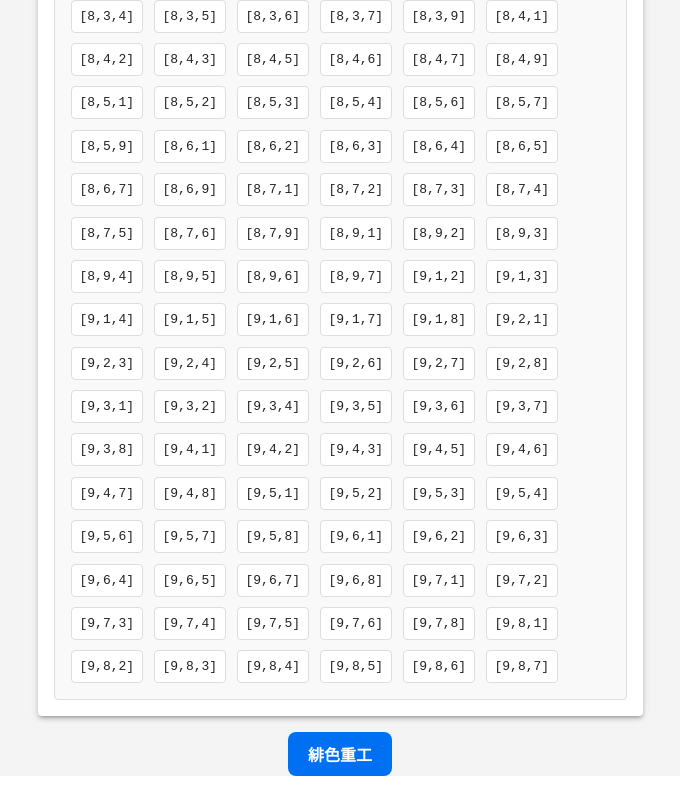
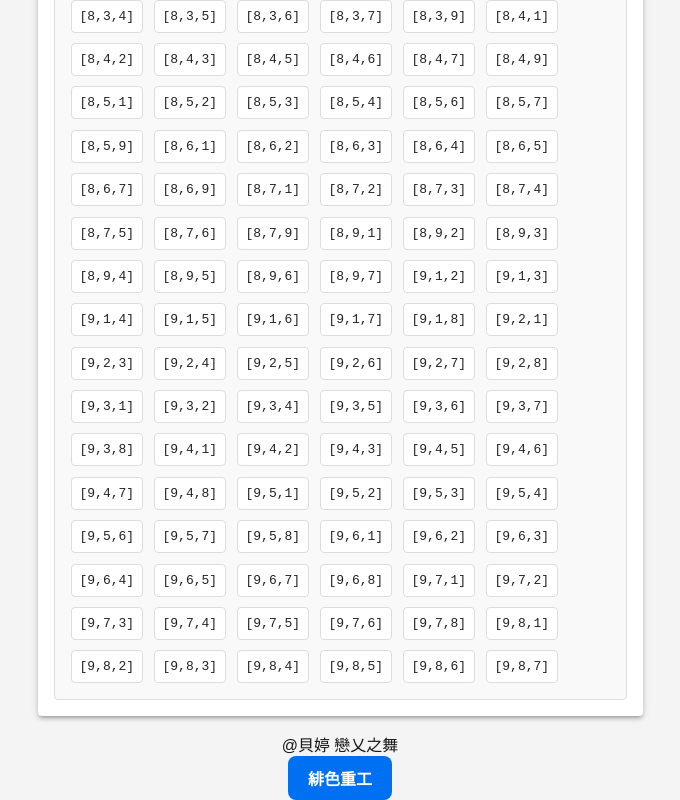
Before and after one commit to ScholesAcg/Project_Beatrice, a Next.js app: page /mabinogi_numbergame in a window 1280 px wide. Shown: the part 3638-4438 px from the top of the page, without its empty margins (300-980 px from the left). Before the commit the page ends 4414 px from the top, so only its background shows below. Built offline with nearby package versions, Linux system fonts and the light colour scheme.

Commit message:
signature

```diff
--- a/src/app/mabinogi_numbergame/page.jsx
+++ b/src/app/mabinogi_numbergame/page.jsx
@@ -299,6 +299,9 @@ const MabinogiNumberGame = () => {
                 </Box>
 
             </Paper>
+            <div>
+                @貝婷 戀乂之舞
+            </div>
             <Link
                 href="/"
                 className="nav-link"
```
